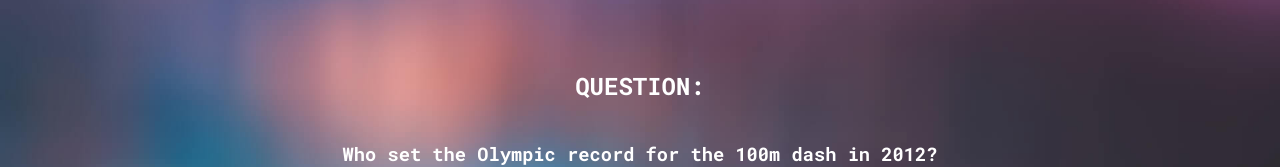
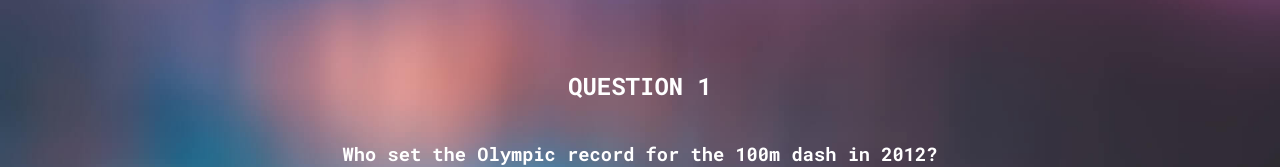
Before and after one commit to Technigo/project-redux-quiz-old, a React (Create React App) app: page /quiz in a window 1280 px wide. Shown: the part 124-291 px from the top of the page. Built offline with nearby package versions, Linux system fonts and the light colour scheme.

Commit message:
Logic for displaying current question no.

```diff
--- a/src/components/QuizQuestions.js
+++ b/src/components/QuizQuestions.js
@@ -20,6 +20,9 @@ export const QuizQuestions = () => {
   const dispatch = useDispatch();
   const question = useSelector((state) => state.quiz.questions[state.quiz.currentQuestionIndex]);
   const questionsLength = useSelector((state) => state.quiz.questions.length);
+  const currentQuestionIndex = useSelector((state) => state.quiz.currentQuestionIndex);
+
+  const currentQuestion = currentQuestionIndex + 1;
 
   const onAnswerSubmit = (id, index) => {
     dispatch(quiz.actions.submitAnswer({ questionId: id, answerIndex: index }))
@@ -39,7 +42,7 @@ export const QuizQuestions = () => {
     <main>
       <QuestionContainer>
         <FlexQuestionDiv>
-          <QuestionHeading>Question:</QuestionHeading>
+          <QuestionHeading>Question {currentQuestion}</QuestionHeading>
           <Question>{question.questionText}</Question>
           <QuestionAlternatives>
             {question.options.map((answer, index) => (
```
